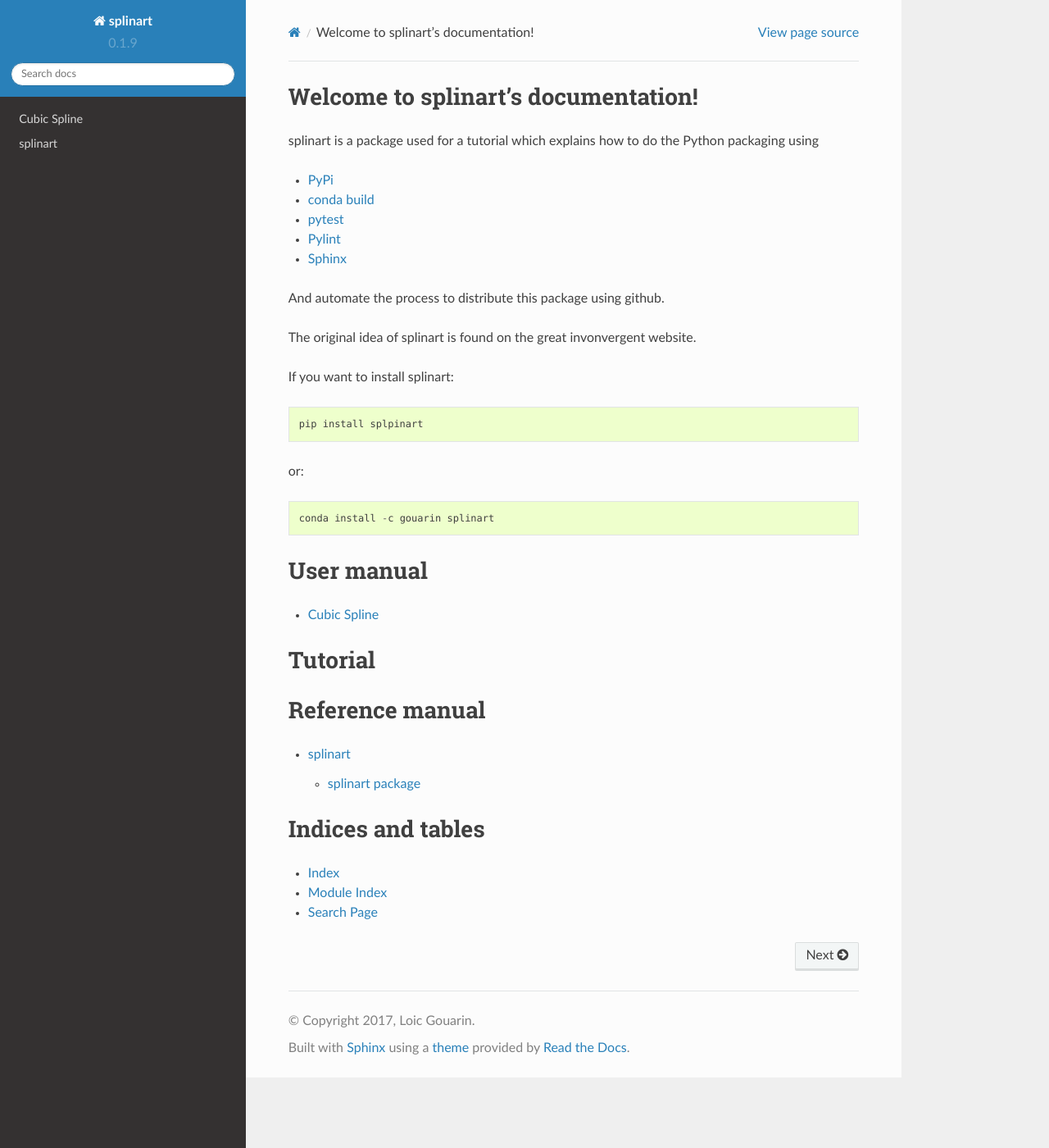
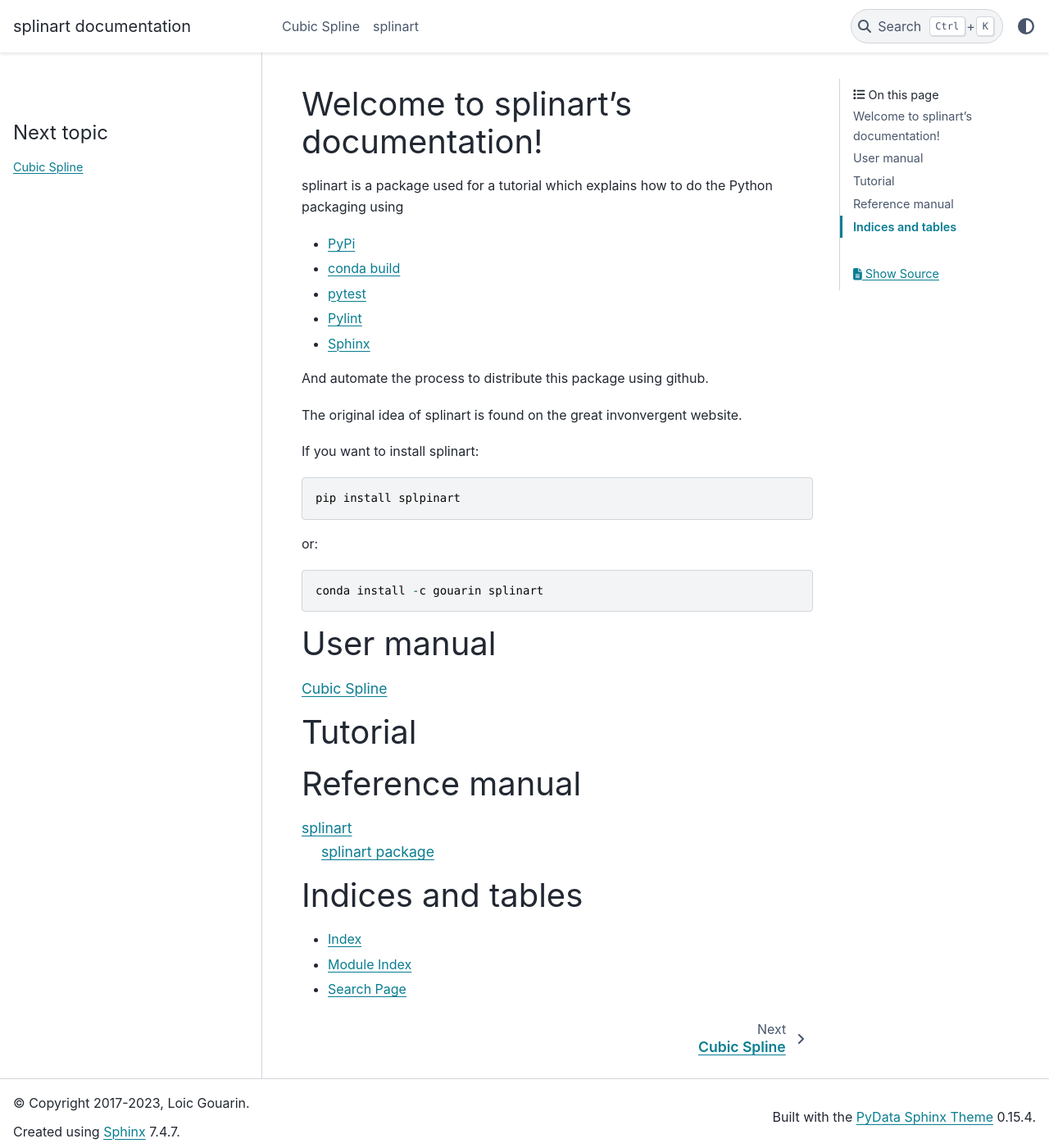
Before and after one commit to gouarin/splinart, a Sphinx documentation site: the page built from doc/index.rst, in a window 1280 px wide and 1400 px high. Shown: the whole window at 82% size. Built offline with Sphinx 7.4.7 and the PyData theme 0.15.4, drawn with Linux system fonts in a browser that asks for light colours; pages that are not in the unit, such as notebooks, are missing from menus.

Commit message:
fix documentation (#12)

```diff
--- a/doc/conf.py
+++ b/doc/conf.py
@@ -1,5 +1,4 @@
 #!/usr/bin/env python3
-# -*- coding: utf-8 -*-
 #
 # splinart documentation build configuration file, created by
 # sphinx-quickstart on Fri Nov 17 10:27:27 2017.
@@ -55,7 +54,7 @@
 
 # General information about the project.
 project = "splinart"
-copyright = "2017, Loic Gouarin"
+copyright = "2017-2023, Loic Gouarin"
 author = "Loic Gouarin"
 
 # The version info for the project you're documenting, acts as replacement for
@@ -91,7 +90,7 @@
 # The theme to use for HTML and HTML Help pages.  See the documentation for
 # a list of builtin themes.
 #
-html_theme = "sphinx_rtd_theme"
+html_theme = "pydata_sphinx_theme"
 
 # Theme options are theme-specific and customize the look and feel of a theme
 # further.  For a list of options available for each theme, see the
--- a/doc/environment.yml
+++ b/doc/environment.yml
@@ -5,5 +5,6 @@
   - notebook
   - sphinx
   - nbsphinx
+  - pydata-sphinx-theme
   - pip:
-    - nbsphinx-link
+      - nbsphinx-link
--- a/pyproject.toml
+++ b/pyproject.toml
@@ -58,6 +58,9 @@
     "serial",
 ]
 
+[tool.ruff]
+exclude = ["doc/conf.py"]
+
 [tool.ruff.lint]
 extend-select = [
     "UP", # pyupgrade
```
Also changed, not shown: .readthedocs.yml.
